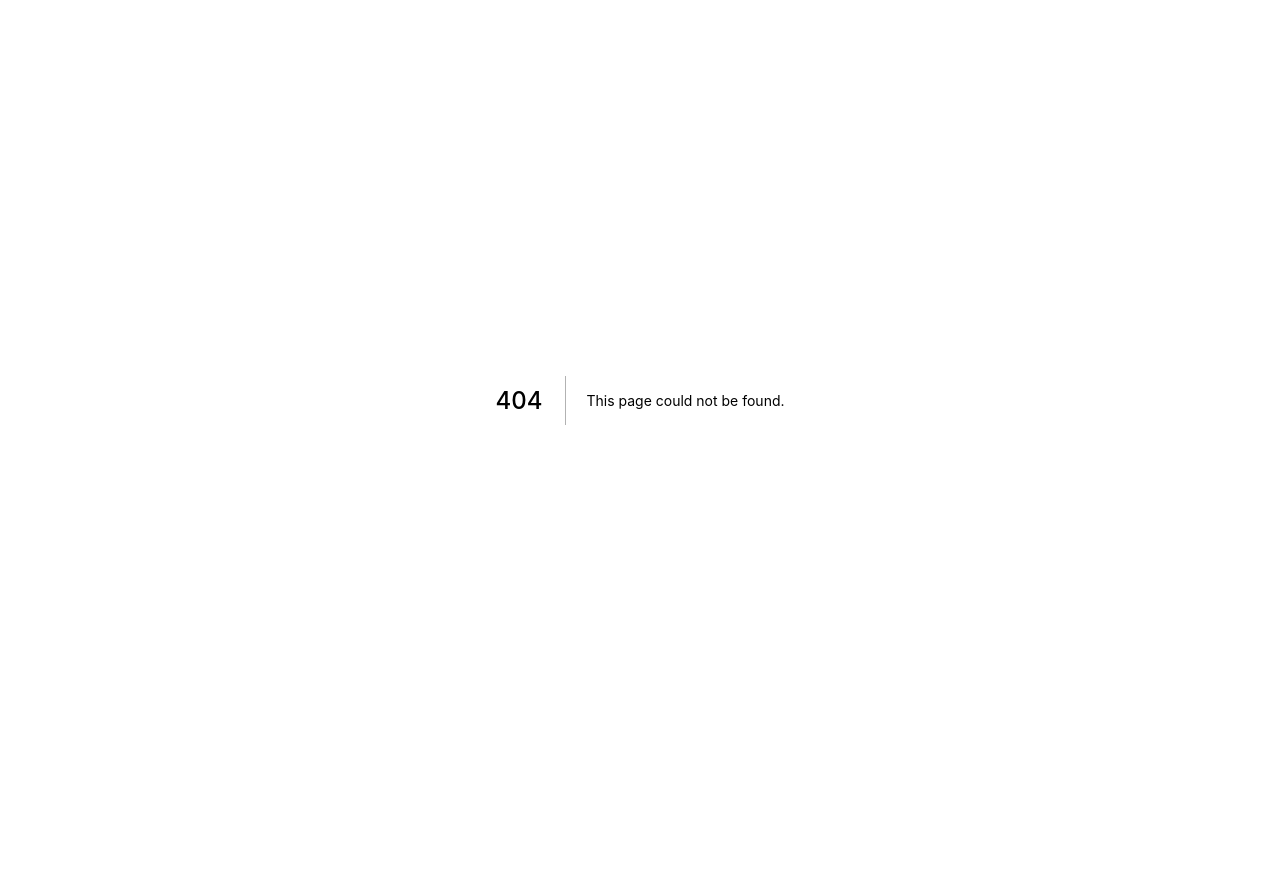
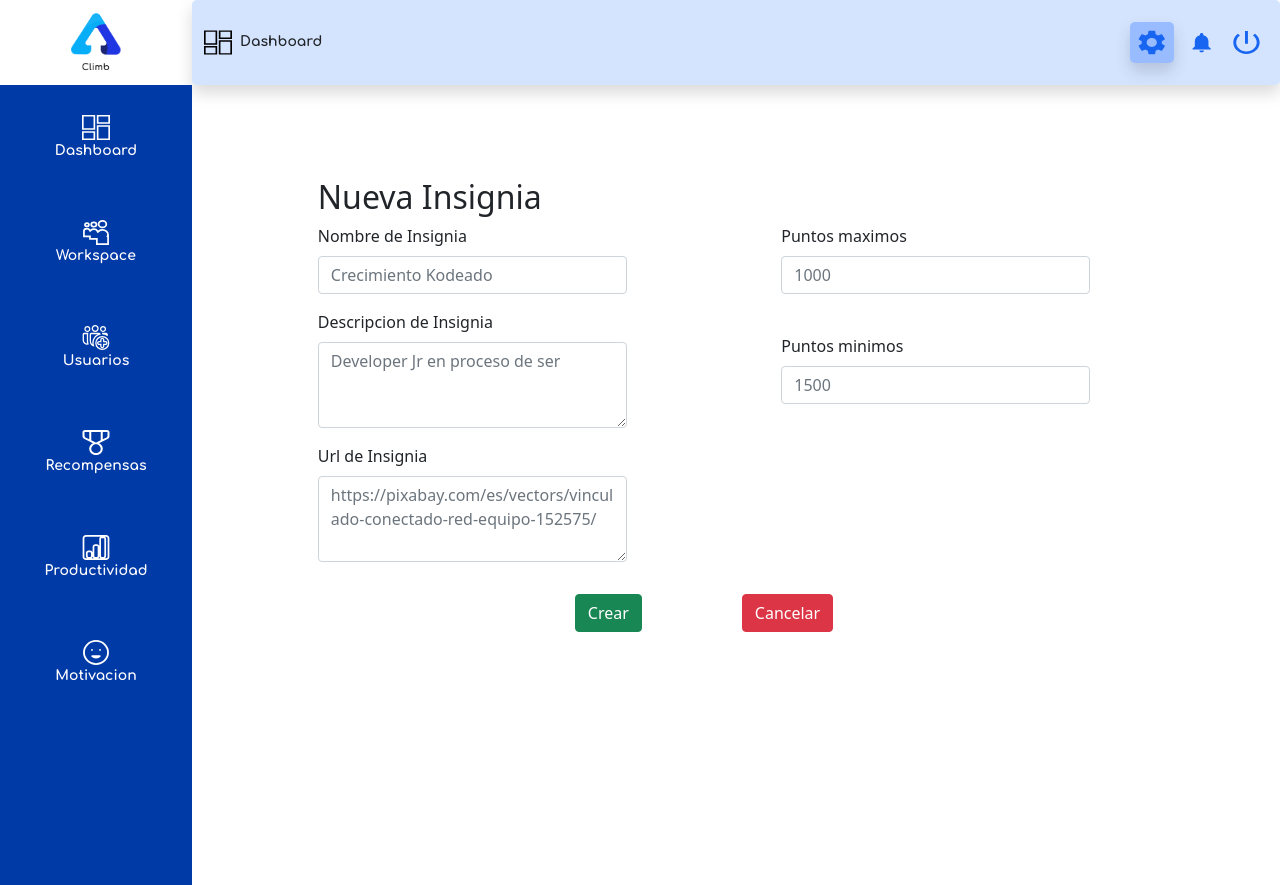
Before and after one commit to Climb-App/frontend-climb, a Next.js app: page /badges/crear in a window 1280 px wide. Before the commit this address had no page. Before the commit the page ends 800 px from the top, so only its background shows below. Built offline with nearby package versions, Linux system fonts and the light colour scheme.

Commit message:
Post Rewards/Badges

```diff
--- a/package.json
+++ b/package.json
@@ -12,8 +12,10 @@
     "@popperjs/core": "^2.9.2",
     "axios": "^0.21.1",
     "bootstrap": "^5.1.0",
+    "form-data": "^4.0.0",
     "next": "11.0.1",
     "react": "17.0.2",
+    "react-bootstrap": "^2.0.0-beta.6",
     "react-dom": "17.0.2",
     "react-toastify": "^8.0.2",
     "sass": "^1.38.0"
--- /dev/null
+++ b/pages/badges/crear/index.js
@@ -0,0 +1,117 @@
+import React from "react";
+import MainLayoutComponent from "../../../components/MainLayout";
+import { Form, Button } from "react-bootstrap";
+import { toast } from "react-toastify";
+import axios from "axios";
+
+const baseUrlConnect = "http://127.0.0.1:8000/api/v1/badges_test/";
+
+const Insignias = () => {
+  //   // Conexion
+  const [post, setPost] = React.useState(null);
+  // const router=useRouter()
+  async function PostBadges(e) {
+    const form = e.target;
+    e.preventDefault();
+    //     //Set Values inputs
+    console.log(form.elements);
+    const {
+      PuntosMinimos,
+      PuntosMaximos,
+      UrlImage,
+      descriptionValue,
+      nameValue,
+    } = form.elements;
+    console.log(
+      PuntosMinimos,
+      PuntosMaximos,
+      UrlImage,
+      descriptionValue,
+      nameValue
+    );
+    //Connection
+    try {
+      const response = await axios.post(baseUrlConnect, {
+        name: nameValue.value,
+        description: descriptionValue.value,
+        icon: UrlImage.value,
+        points_needed_min: PuntosMinimos.value,
+        points_needed_max: PuntosMaximos.value,
+        company_user: 1,
+      });
+      if (response)
+        toast.success("Accesos correctos", {
+          theme: "colored",
+        });
+      setPost(response.data);
+      console.log(response.data);
+      //router.push('/')
+      //Handling Errors
+    } catch (error) {
+      toast.error("Error al enviar los datos");
+      console.error(error);
+      if (error.response.status >= 402 && error.response.status <= 500) {
+        console.log("Error");
+      }
+    }
+  }
+
+  return (
+    <MainLayoutComponent>
+      <Form action="" method="POST" onSubmit={PostBadges}>
+        <h2>Nueva Insignia</h2>
+        {/* Inputs */}
+        <div className="Formulario d-flex justify-content-between flex-wrap ">
+          <div className="First Column " style={{ width: "40%" }}>
+            <Form.Group className="mb-3 " controlId="nameValue">
+              <Form.Label>Nombre de Insignia</Form.Label>
+              <Form.Control type="text" placeholder="Crecimiento Kodeado" />
+            </Form.Group>
+            <Form.Group className="mb-3 " controlId="descriptionValue">
+              <Form.Label>Descripcion de Insignia</Form.Label>
+              <Form.Control
+                as="textarea"
+                rows={3}
+                placeholder="Developer Jr en proceso de ser"
+              />
+            </Form.Group>
+            <Form.Group className="mb-3 " controlId="UrlImage">
+              <Form.Label>Url de Insignia</Form.Label>
+              <Form.Control
+                as="textarea"
+                rows={3}
+                placeholder="https://pixabay.com/es/vectors/vinculado-conectado-red-equipo-152575/"
+              />
+            </Form.Group>
+          </div>
+          <div className="Second Column " style={{ width: "40%" }}>
+            <Form.Group className="mb-3 " controlId="PuntosMaximos">
+              <Form.Label>Puntos maximos</Form.Label>
+              <Form.Control type="text" placeholder="1000" />
+            </Form.Group>
+            <br />
+            {/* Imagen Reward */}
+            <Form.Group className="mb-3 " controlId="PuntosMinimos">
+              <Form.Label>Puntos minimos</Form.Label>
+              <Form.Control type="text" placeholder="1500" />
+            </Form.Group>
+          </div>
+          <div className="Botones d-flex  justify-content-center mt-3 w-100">
+            <Button
+              variant="success"
+              type="submit"
+              style={{ marginRight: "50px" }}
+            >
+              Crear
+            </Button>
+            <Button variant="danger" style={{ marginLeft: "50px" }}>
+              Cancelar
+            </Button>
+          </div>
+        </div>
+      </Form>
+    </MainLayoutComponent>
+  );
+};
+
+export default Insignias;
--- a/pages/login/index.js
+++ b/pages/login/index.js
@@ -9,6 +9,7 @@ import axios from 'axios'
 import {useRouter} from 'next/router'
 import {setToken,getToken,deleteToken} from '../../services/operationsTokens'
 import {  toast } from 'react-toastify';
+
 export default function Login() {
 
   const baseUrlConnect="https://api.climbapp.tech/api/v1/login/";
```
Also changed, not shown: pages/recompensas/crear/index.js (added, +100 -0 lines), pages/recompensas/index.js (+7 -14 lines), 1 other file (tests, documents, lock files or other folders).
